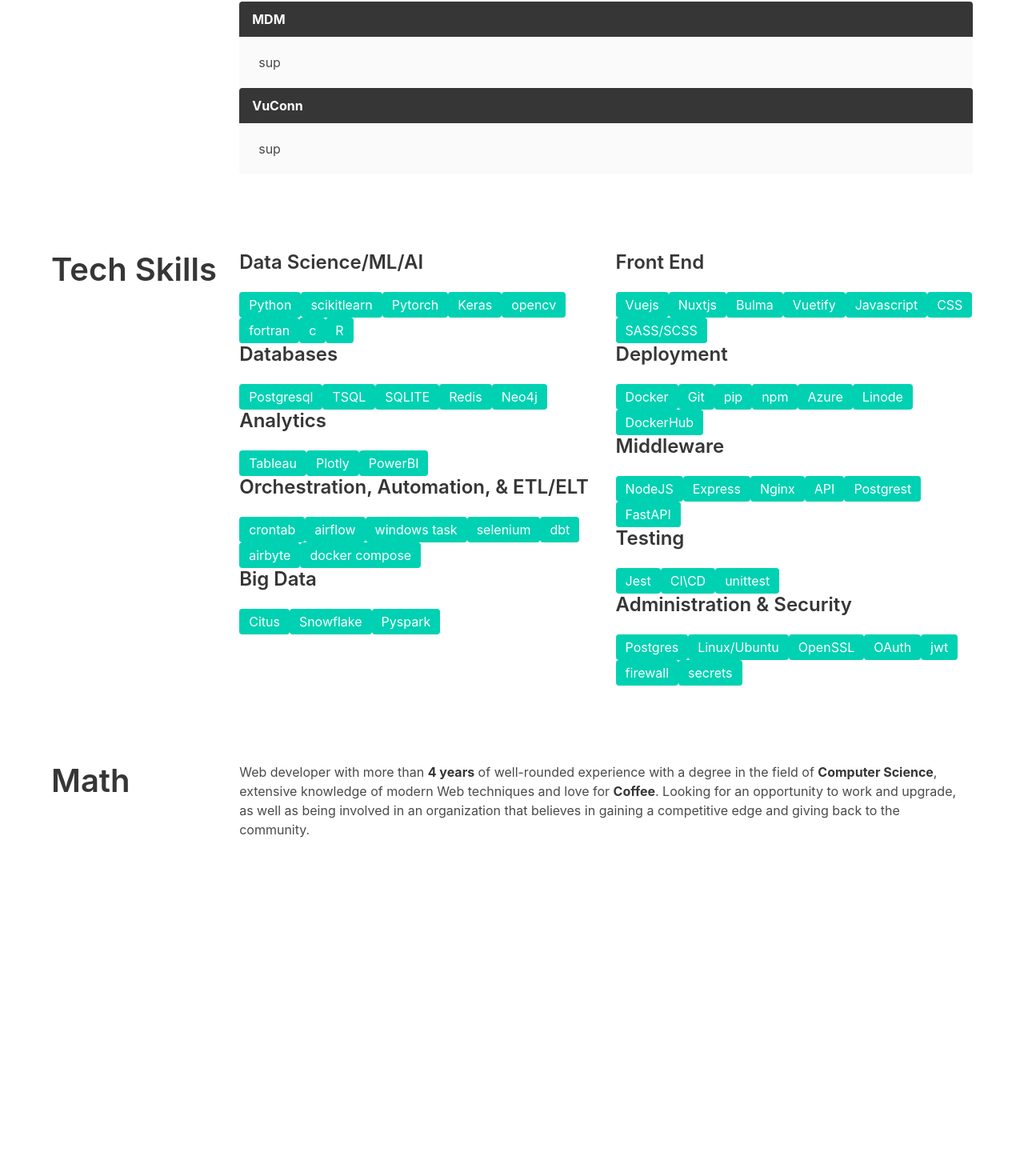
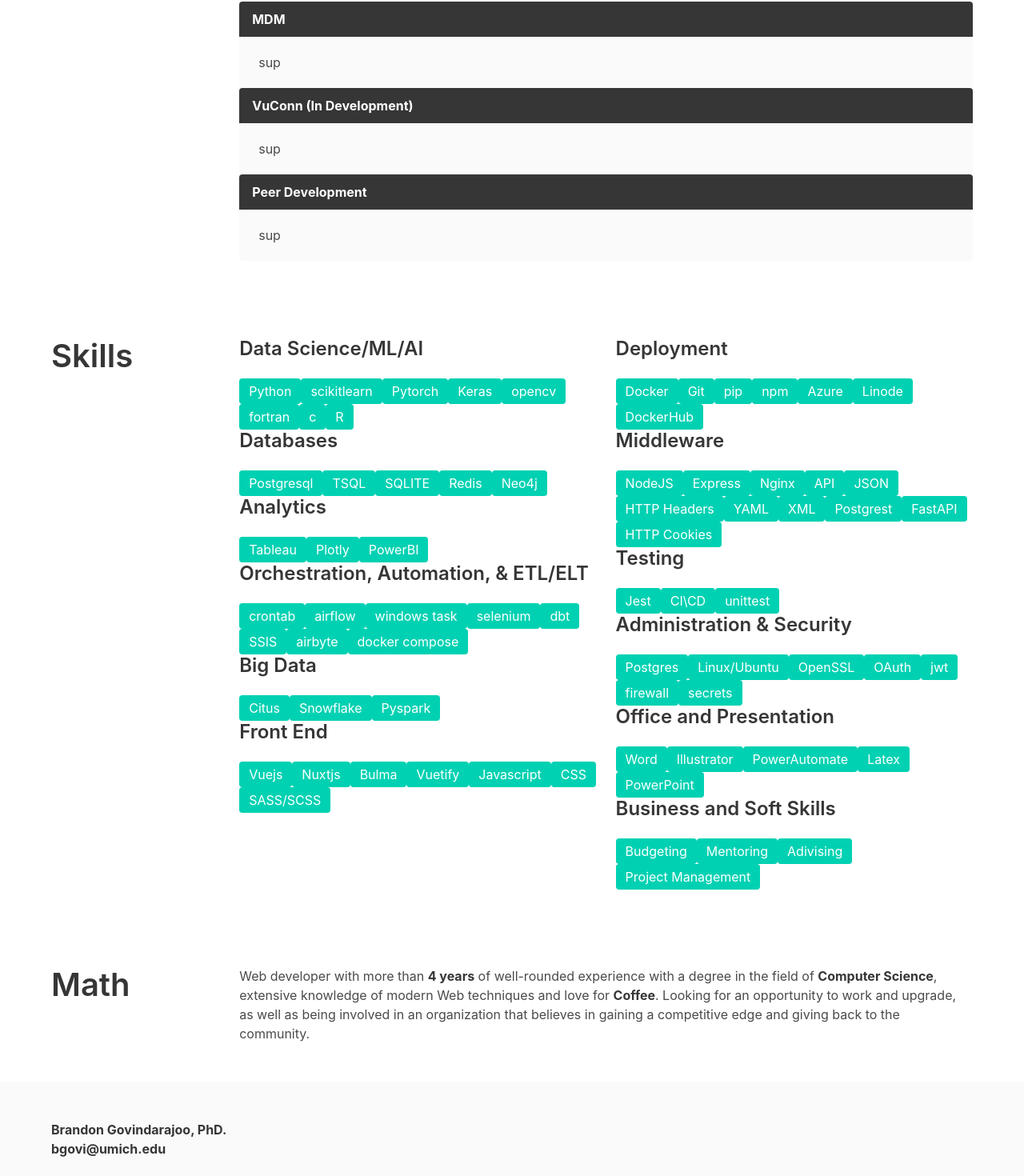
Before and after one commit to bgovi/bgovi.github.io, a Nuxt app in the folder bgovi/: page /portfolio in a window 1280 px wide. Shown: the part 1254-2724 px from the top of the page at 80% size. Before the commit the page ends 2351 px from the top, so only its background shows below. Built offline with nearby package versions, Linux system fonts and the light colour scheme.

Commit message:
Added footer. Need to add icons to npm.

```diff
--- /dev/null
+++ b/bgovi/components/portfolio/FooterBar.vue
@@ -0,0 +1,15 @@
+<template>
+  <!-- Footer -->
+  <footer class="footer">
+
+    <div class="section-heading container">
+      <p>
+        <strong>Brandon Govindarajoo, PhD.</strong>
+      </p>
+      <p>
+        <strong>bgovi@umich.edu</strong>
+      </p>
+
+    </div>
+  </footer>
+</template>
--- a/bgovi/components/portfolio/Projects.vue
+++ b/bgovi/components/portfolio/Projects.vue
@@ -33,7 +33,8 @@
                 {'title': 'TACOS', 'description': "sup" },
                 {'title': 'SPRING', 'description':  "sup" },
                 {'title': 'MDM', 'description': "sup" },
-                {'title': 'VuConn', 'description':  "sup" }
+                {'title': 'VuConn (In Development)', 'description':  "sup" },
+                {'title': 'Peer Development', 'description':  "sup" }
             ]
         }
     }
--- a/bgovi/components/portfolio/Skills.vue
+++ b/bgovi/components/portfolio/Skills.vue
@@ -5,7 +5,7 @@
 <div class="container">
 <div class="columns">
     <div class="column is-one-fifth">
-        <h3 class="title is-2">Tech Skills</h3>
+        <h3 class="title is-2">Skills</h3>
     </div>
     <div class="column is-two-fifths">
         <div v-for="(skill, index) in skills_1" :key="index">
@@ -34,22 +34,25 @@
                 {'category': 'Data Science/ML/AI', 'types': ['Python', 'scikitlearn', 'Pytorch', 'Keras', 'opencv', 'fortran', 'c', 'R' ] },
                 {'category': 'Databases', 'types':  ['Postgresql', 'TSQL', 'SQLITE', 'Redis', 'Neo4j'] },
                 {'category': 'Analytics', 'types':  ['Tableau', 'Plotly', 'PowerBI'] },
-                {'category': 'Orchestration, Automation, & ETL/ELT', 'types': ['crontab', 'airflow', 'windows task', 'selenium' ,'dbt', 'airbyte', 'docker compose'] },
+                {'category': 'Orchestration, Automation, & ETL/ELT', 'types': ['crontab', 'airflow', 'windows task', 'selenium' ,'dbt',
+                               'SSIS', 'airbyte', 'docker compose'] },
                 {'category': 'Big Data', 'types':   ['Citus', 'Snowflake', 'Pyspark'] },
                 {'category': 'Front End', 'types':  ['Vuejs', 'Nuxtjs', 'Bulma', 'Vuetify', 'Javascript', 'CSS', 'SASS/SCSS'] },
                 {'category': 'Deployment', 'types': ['Docker', 'Git', 'pip', 'npm', 'Azure', 'Linode', 'DockerHub'] },
-                {'category': 'Middleware', 'types': ['NodeJS', 'Express', 'Nginx', 'API', 'Postgrest', 'FastAPI'] },
+                {'category': 'Middleware', 'types': ['NodeJS', 'Express', 'Nginx', 'API', 'JSON','HTTP Headers', 'YAML', 'XML', 'Postgrest', 'FastAPI', 'HTTP Cookies'] },
                 {'category': 'Testing',  'types':   ['Jest', 'CI\\CD', 'unittest'] },
-                {'category': 'Administration & Security ', 'types':  ['Postgres', 'Linux/Ubuntu', 'OpenSSL', 'OAuth', 'jwt', 'firewall', 'secrets'] }
+                {'category': 'Administration & Security', 'types':  ['Postgres', 'Linux/Ubuntu', 'OpenSSL', 'OAuth', 'jwt', 'firewall', 'secrets'] },
+                {'category': 'Office and Presentation', 'types':  ['Word', 'Illustrator', 'PowerAutomate', 'Latex', 'PowerPoint'] },
+                {'category': 'Business and Soft Skills', 'types':  ['Budgeting', 'Mentoring', 'Adivising', 'Project Management'] }
             ]
         }
     },
     computed: {
         skills_1() {
-            return this.skills.slice(0,5)
+            return this.skills.slice(0,6)
         },
         skills_2() {
-            return this.skills.slice(5,10)
+            return this.skills.slice(6,12)
         }
     }
 
--- a/bgovi/pages/portfolio.vue
+++ b/bgovi/pages/portfolio.vue
@@ -11,7 +11,7 @@
   <MathSkills />
   <!-- <Travel /> -->
 
-  <!-- Footer -->
+  <FooterBar />
   <!-- <footer class="footer">
     <div class="section-heading">
       <p>
@@ -26,18 +26,19 @@
 </template>
 
 <script>
-import NavBar from '~/components/portfolio/Navigation.vue'
-import HeroBody from '~/components/portfolio/HeroBody.vue'
+import NavBar      from '~/components/portfolio/Navigation.vue'
+import HeroBody    from '~/components/portfolio/HeroBody.vue'
 import Projects    from '~/components/portfolio/Projects.vue'
-import About    from '~/components/portfolio/About.vue'
-import Skills    from '~/components/portfolio/Skills.vue'
-import MathSkills    from '~/components/portfolio/MathSkills.vue'
-import Travel    from '~/components/portfolio/Travel.vue'
+import About       from '~/components/portfolio/About.vue'
+import Skills      from '~/components/portfolio/Skills.vue'
+import MathSkills  from '~/components/portfolio/MathSkills.vue'
+import Travel      from '~/components/portfolio/Travel.vue'
+import FooterBar   from '~/components/portfolio/FooterBar.vue'
 
 export default {
     components: {
         NavBar, HeroBody, About, Projects,
-        Skills, MathSkills, Travel
+        Skills, MathSkills, Travel, FooterBar
     }
 
 }
```
